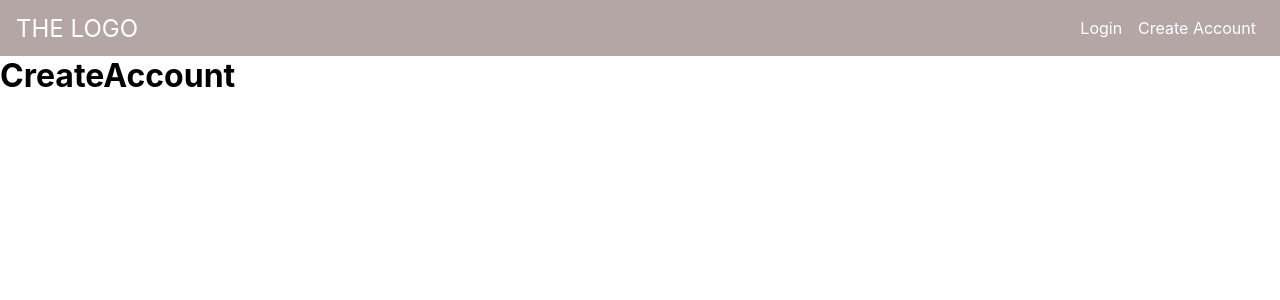
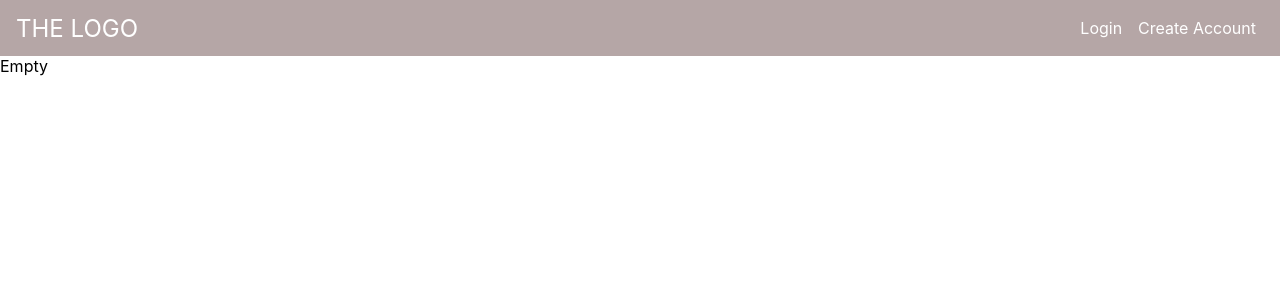
Before and after one commit to Delivery-Service10/frontend-service, a React (Create React App) app: page /create-account in a window 1280 px wide. Shown: the top 300 px of the page. Built offline with nearby package versions, Linux system fonts and the light colour scheme.

Commit message:
added toolbar and create a/c

```diff
--- a/src/components/pages/create-account/create-account.component.jsx
+++ b/src/components/pages/create-account/create-account.component.jsx
@@ -1,8 +1,9 @@
 import React from "react";
 
 const CreateAccountPage =() => (
-    <div>
-        <h1>CreateAccount</h1>
-    </div>
+    <div>Empty</div>
+    // <div>
+    //     <h1>CreateAccount</h1>
+    // </div>
 );
 export default CreateAccountPage;
```
